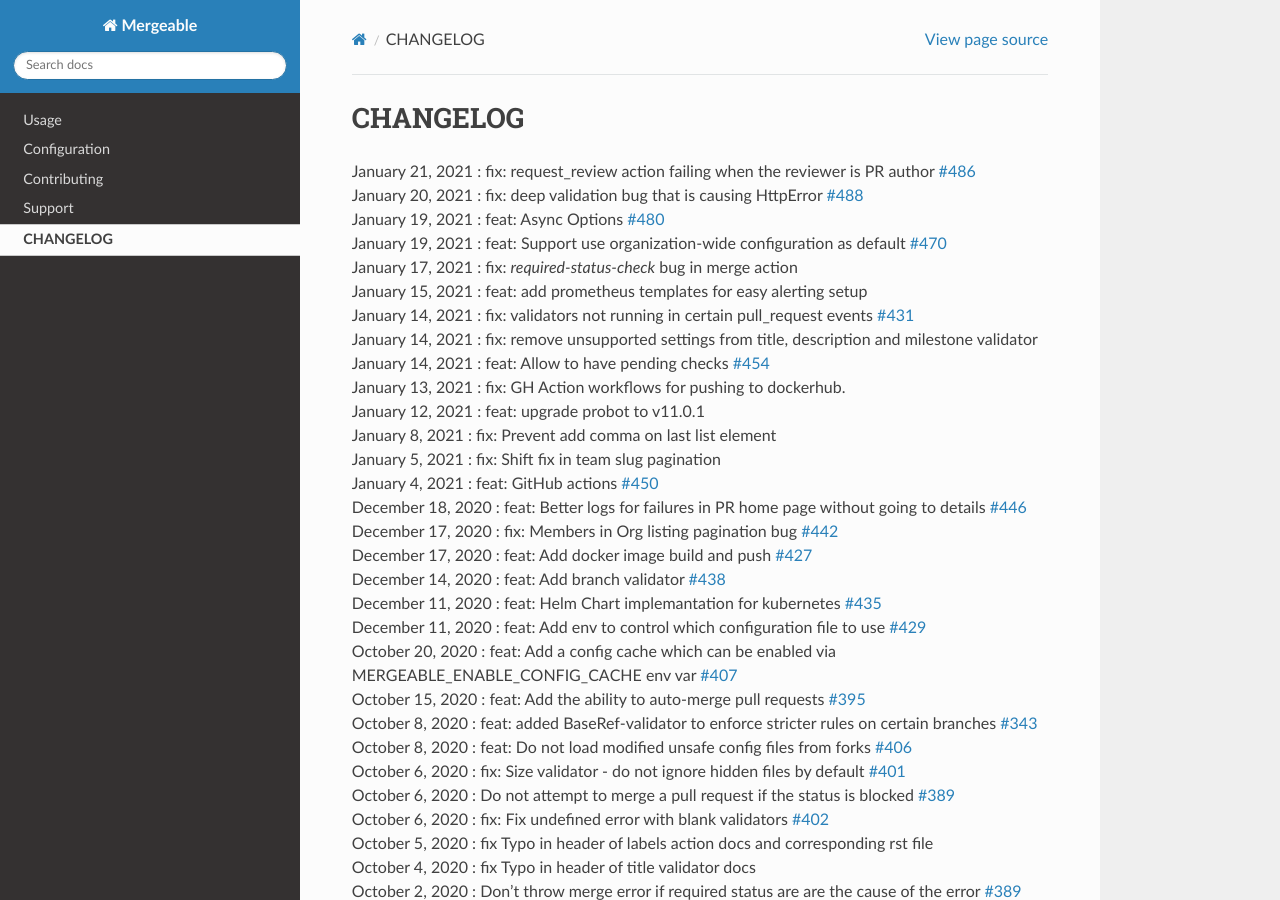
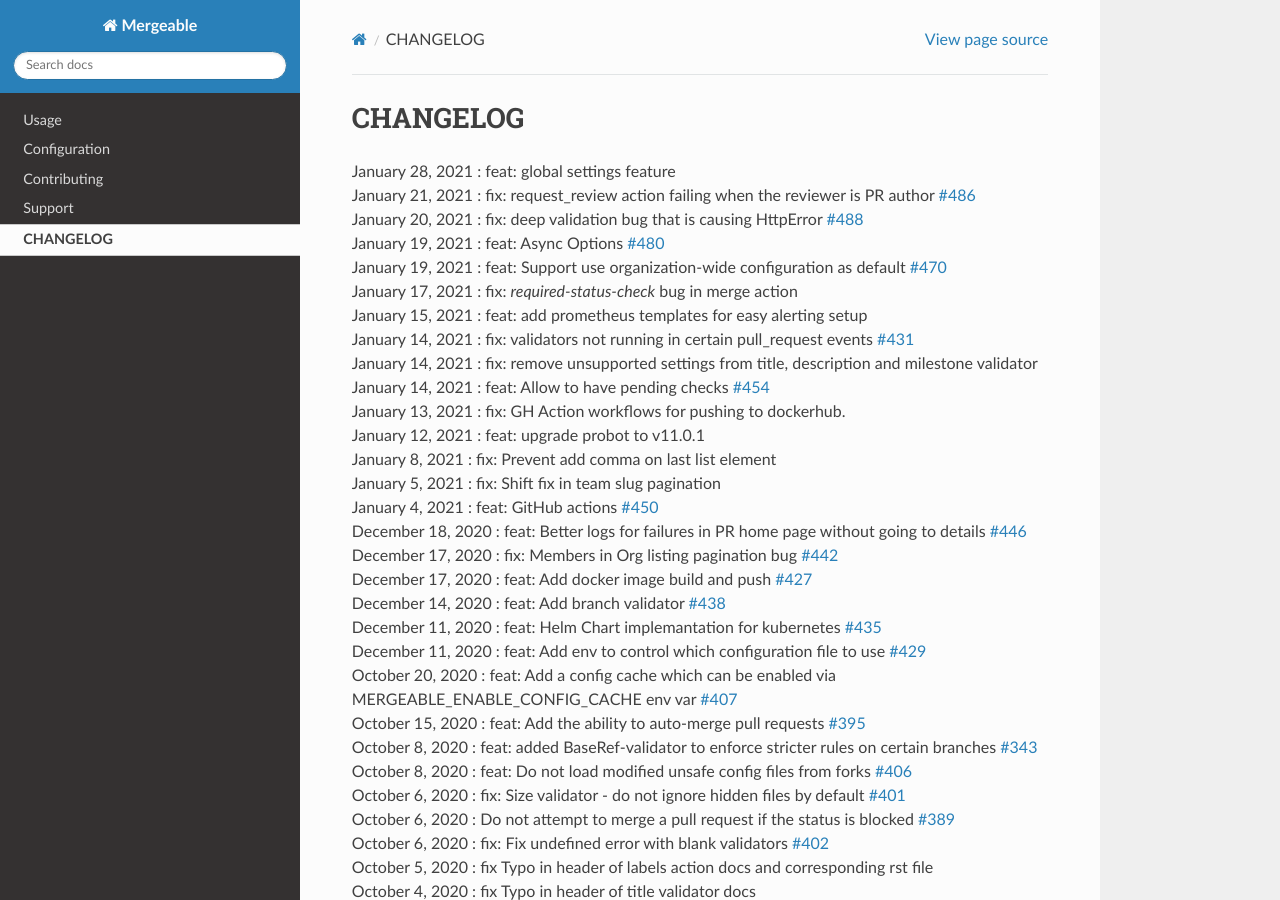
Before and after one commit to mergeability/mergeable, a Sphinx documentation site: the page built from docs/changelog.rst, in a window 1280 px wide and 900 px high. Built offline with Sphinx 7.4.7 and the Read the Docs theme 2.0.0, drawn with Linux system fonts in a browser that asks for light colours; pages that are not in the unit, such as notebooks, are missing from menus.

Commit message:
changelog

```diff
--- a/docs/changelog.rst
+++ b/docs/changelog.rst
@@ -1,6 +1,7 @@
 CHANGELOG
 =====================================
 
+| January 28, 2021 : feat: global settings feature
 | January 21, 2021 : fix: request_review action failing when the reviewer is PR author `#486 <https://github.com/mergeability/mergeable/issues/486>`_
 | January 20, 2021 : fix: deep validation bug that is causing HttpError `#488 <https://github.com/mergeability/mergeable/issues/488>`_
 | January 19, 2021 : feat: Async Options `#480 <https://github.com/mergeability/mergeable/issues/480>`_
```
